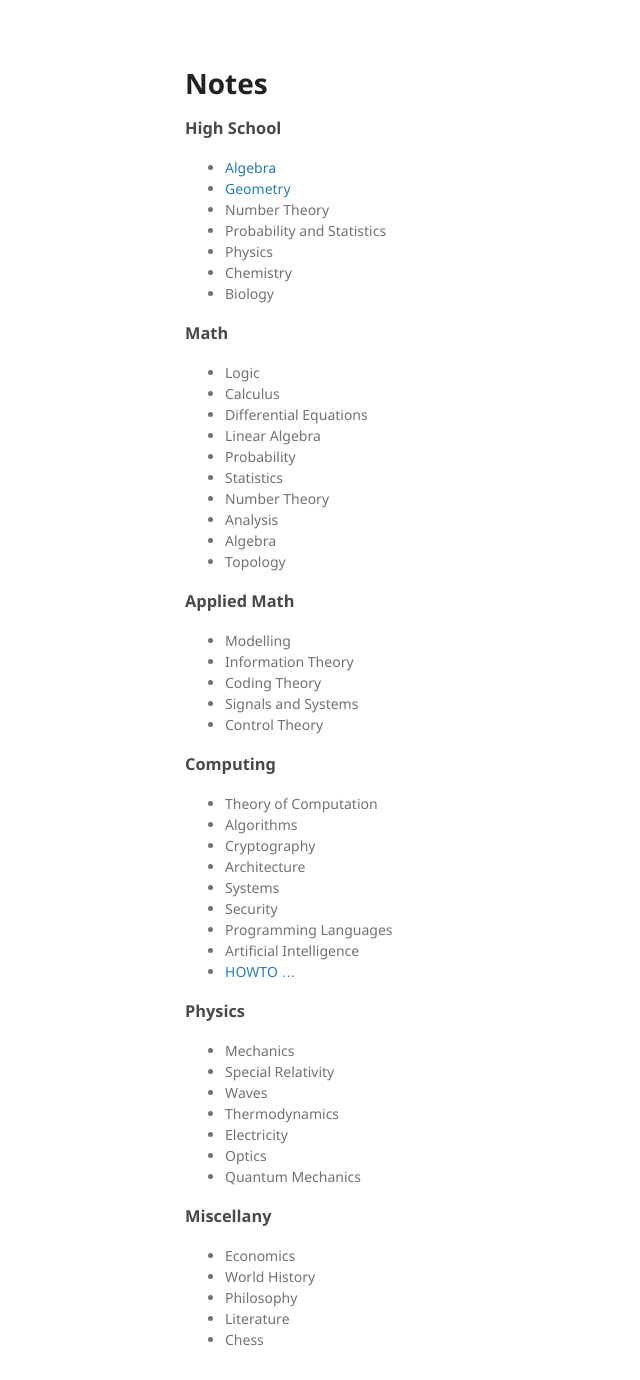
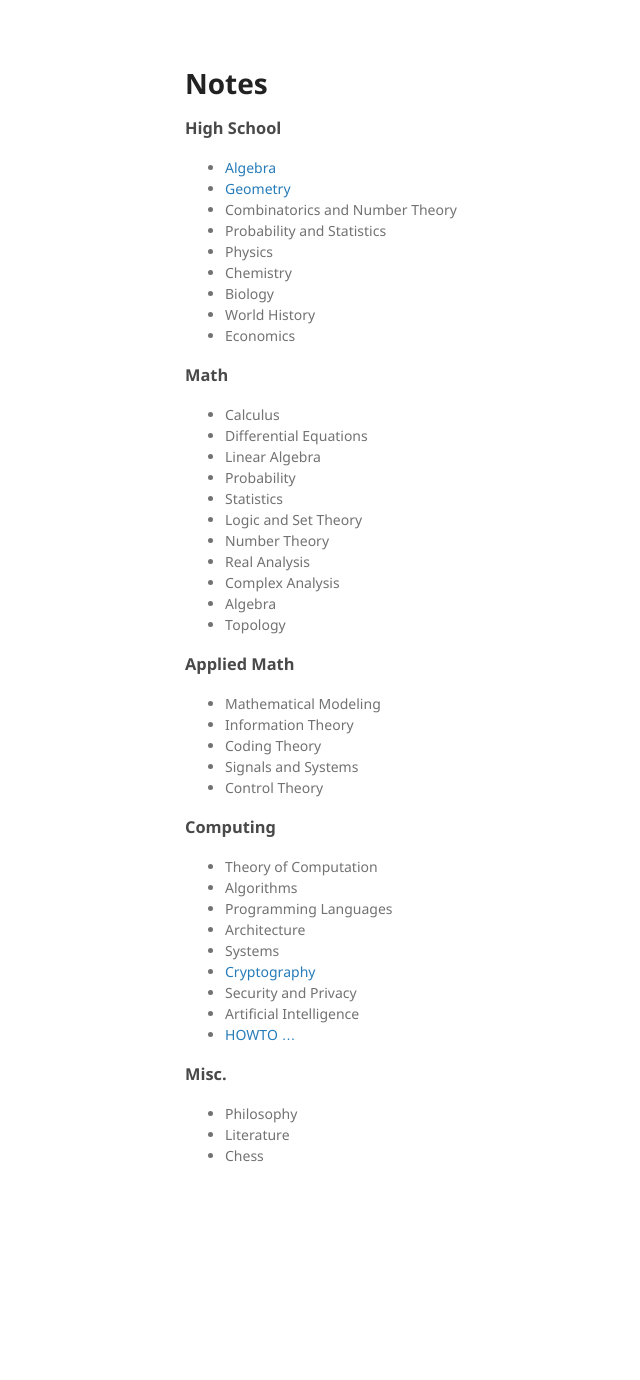
Before and after one commit to pmp-gh/pmp-gh.github.com, a Jekyll site: the page built from notes/notes.md, in a window 1280 px wide. Shown: the whole page, without its empty margins (25-665 px from the left). Built offline with Jekyll 4.4.1, drawn with Linux system fonts in a browser that asks for light colours; our own code applies the rules of GitHub Pages for plain Markdown files; the repository's description, which GitHub fills in, is left out; after the commit the page ends 1196 px from its top, so only the background shows below that.

```diff
--- a/notes/notes.md
+++ b/notes/notes.md
@@ -4,26 +4,29 @@ Notes
 ### High School
 * [Algebra](./high_school/algebra.md)
 * [Geometry](./high_school/geometry.md)
-* Number Theory
+* Combinatorics and Number Theory
 * Probability and Statistics
 * Physics
 * Chemistry
 * Biology
+* World History
+* Economics
 
 ### Math
-* Logic
 * Calculus
 * Differential Equations
 * Linear Algebra
 * Probability
 * Statistics
+* Logic and Set Theory
 * Number Theory
-* Analysis
+* Real Analysis
+* Complex Analysis
 * Algebra
 * Topology
 
 ### Applied Math
-* Modelling
+* Mathematical Modeling
 * Information Theory
 * Coding Theory
 * Signals and Systems
@@ -32,26 +35,15 @@ Notes
 ### Computing
 * Theory of Computation
 * Algorithms
-* Cryptography
+* Programming Languages
 * Architecture
 * Systems
-* Security
-* Programming Languages
+* [Cryptography](./computing/crypto.md)
+* Security and Privacy
 * Artificial Intelligence
 * [HOWTO ...](./computing/howto.md)
 
-### Physics
-* Mechanics
-* Special Relativity
-* Waves
-* Thermodynamics
-* Electricity
-* Optics
-* Quantum Mechanics
-
-### Miscellany
-* Economics
-* World History
+### Misc.
 * Philosophy
 * Literature
 * Chess
```
Also changed, not shown: bookmarks.md (+26 -0 lines), notes/computing/crypto.md (added, +34 -0 lines).
